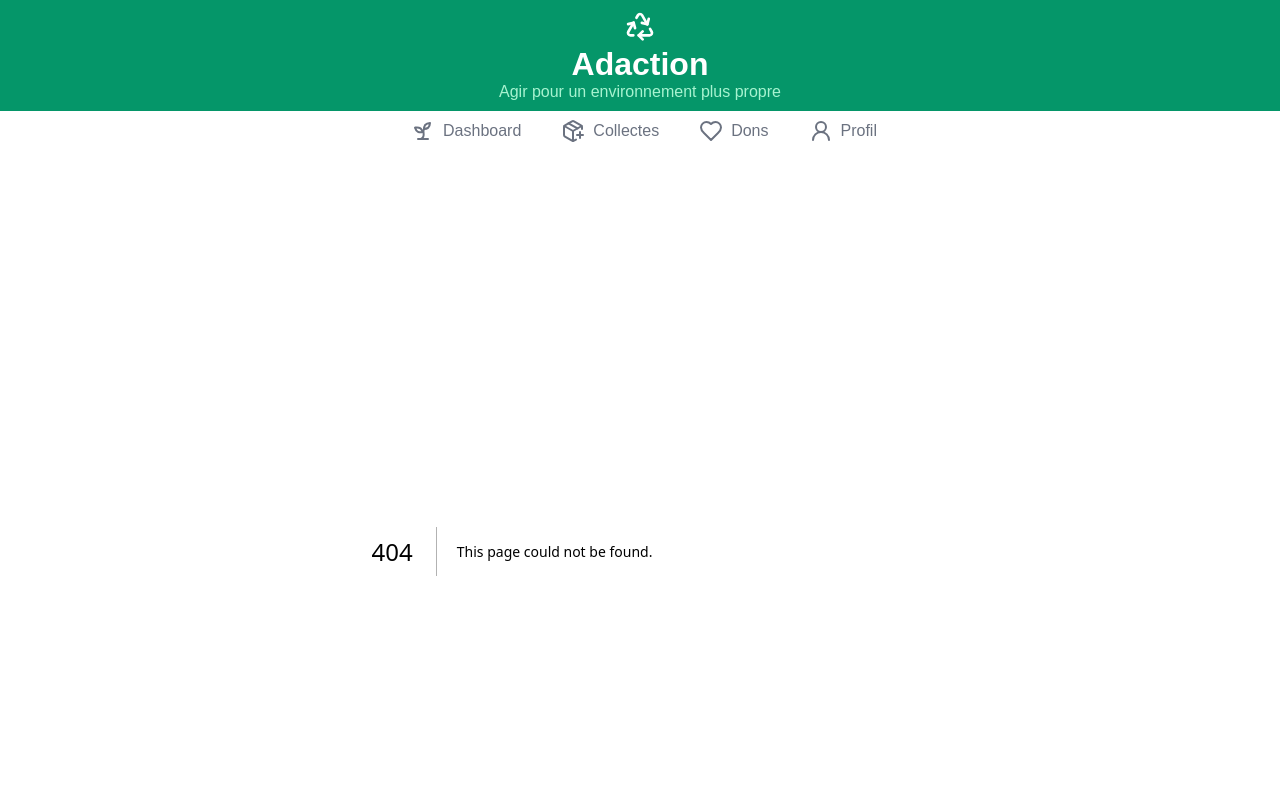
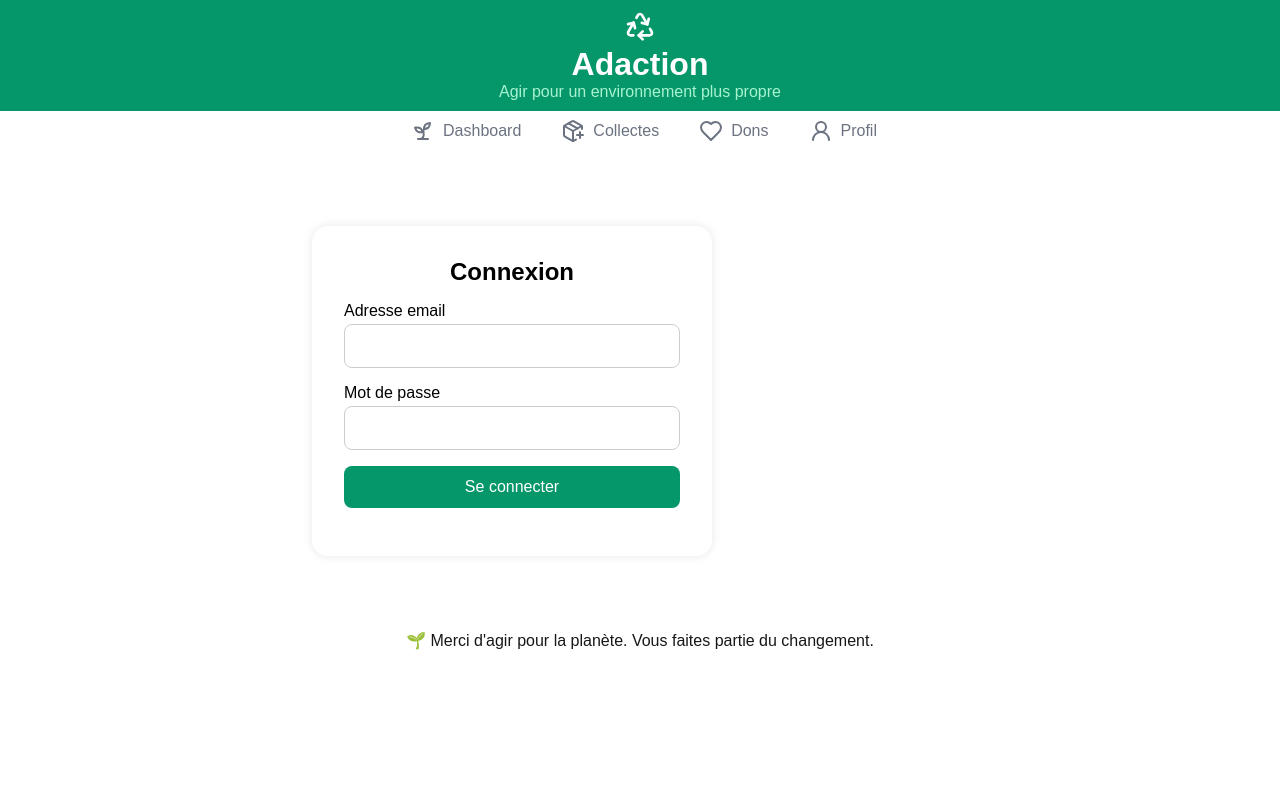
Before and after one commit to mathish01/adaction_front-, a Next.js app: page /authentification in a window 1280 px wide. Before the commit this address had no page. Shown: the top 800 px of the page. Built offline with nearby package versions, Linux system fonts and the light colour scheme.

Commit message:
add: login page front

```diff
--- /dev/null
+++ b/src/app/authentification/page.js
@@ -0,0 +1,71 @@
+'use client';
+
+import { useState } from 'react';
+
+export default function LoginPage() {
+  const [email, setEmail] = useState('');
+  const [password, setPassword] = useState('');
+  const [message, setMessage] = useState('');
+
+  const handleLogin = async (e) => {
+    e.preventDefault();
+
+    try {
+      const res = await fetch('http://localhost:3001/api/auth/login', {
+        method: 'POST',
+        headers: {
+          'Content-Type': 'application/json',
+        },
+        body: JSON.stringify({email,password}),
+        credentials: 'include',
+      });
+
+      const data = await res.json();
+
+      if (res.ok) {
+        setMessage(`Bienvenue ${data.volunteers.firstname} !`);
+      } else {
+        setMessage(data.message || 'Erreur lors de la connexion.');
+      }
+    } catch (error) {
+      setMessage('Erreur serveur.');
+      console.error(error);
+    }
+  };
+
+ return (
+    <main className="form-container">
+      <form onSubmit={handleLogin} className="login-form" aria-labelledby="login-title">
+        <h1 id="login-title">Connexion</h1>
+
+        <label htmlFor="email">Adresse email</label>
+        <input
+          id="email"
+          type="email"
+          name="email"
+          value={email}
+          onChange={(e) => setEmail(e.target.value)}
+          required
+          aria-required="true"
+        />
+
+        <label htmlFor="password">Mot de passe</label>
+        <input
+          id="password"
+          type="password"
+          name="password"
+          value={password}
+          onChange={(e) => setPassword(e.target.value)}
+          required
+          aria-required="true"
+        />
+
+        <button type="submit">Se connecter</button>
+
+        <p role="status" aria-live="polite">
+          {message}
+        </p>
+      </form>
+    </main>
+  );
+}
--- a/src/app/globals.css
+++ b/src/app/globals.css
@@ -44,9 +44,9 @@ a {
   text-decoration: none;
 }
 
-@media (prefers-color-scheme: dark) {
+@media (prefers-color-scheme: white) {
   html {
-    color-scheme: dark;
+    color-scheme: white;
   }
 }
 
@@ -107,6 +107,65 @@ header {
     gap: 2rem;
 }
 
+.form-container {
+  display: flex;
+  justify-content: center;
+  align-items: center;
+  min-height: 60vh;
+  padding: 1rem;
+  background-color: var(--background);
+}
+
+.login-form {
+  background-color: white;
+  color: black;
+  padding: 2rem;
+  border-radius: 1rem;
+  box-shadow: 0 0 10px rgba(0, 0, 0, 0.1);
+  width: 100%;
+  max-width: 400px;
+}
+
+.login-form h1 {
+  margin-bottom: 1rem;
+  font-size: 1.5rem;
+  text-align: center;
+}
+
+.login-form label {
+  display: block;
+  margin-bottom: 0.25rem;
+}
+
+.login-form input {
+  width: 100%;
+  padding: 0.75rem;
+  margin-bottom: 1rem;
+  border: 1px solid #ccc;
+  border-radius: 0.5rem;
+  font-size: 1rem;
+}
+
+.login-form button {
+  width: 100%;
+  padding: 0.75rem;
+  background-color: #059669;
+  color: white;
+  border: none;
+  border-radius: 0.5rem;
+  font-size: 1rem;
+  cursor: pointer;
+}
+
+.login-form button:hover {
+  background-color: #047857;
+}
+
+.login-form [role='status'] {
+  margin-top: 1rem;
+  color: #b91c1c; /* rouge pour les messages d'erreur */
+}
+
 footer {
   width: 100%;
   text-align: center;
```
